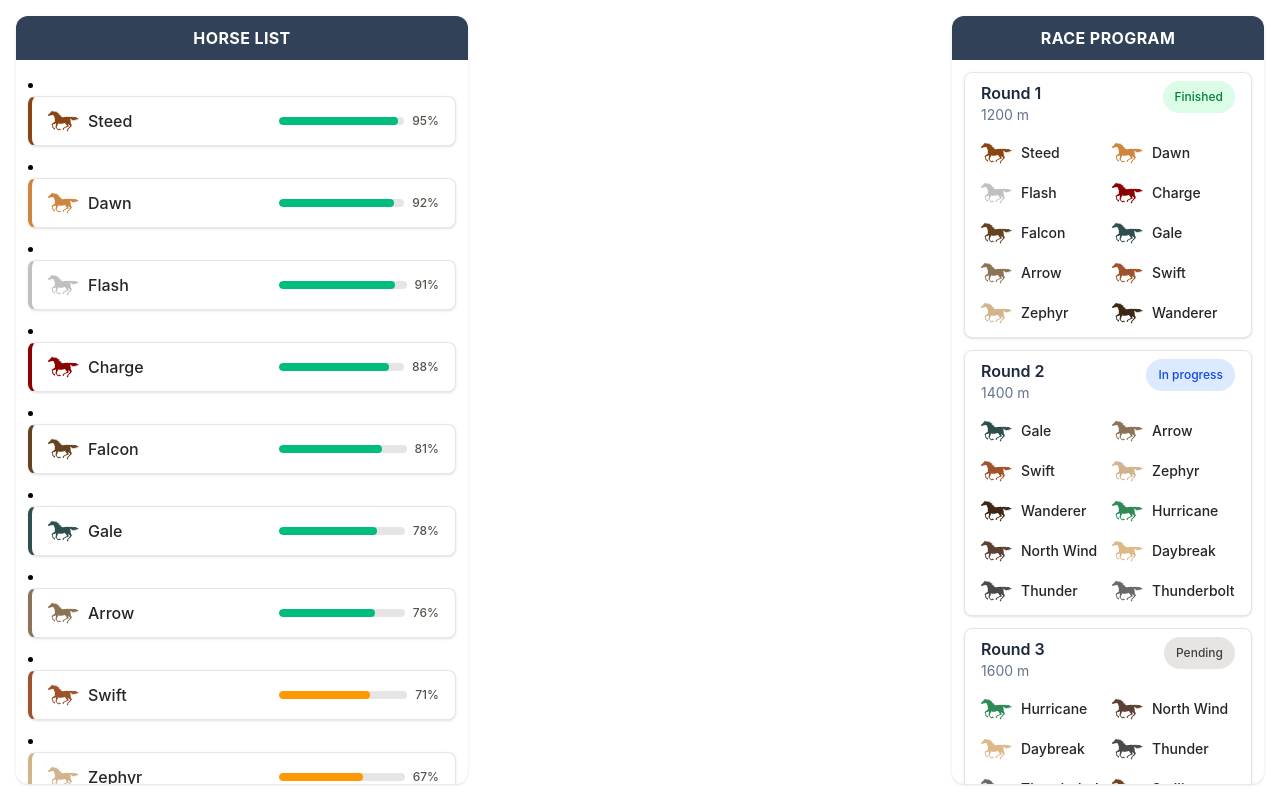
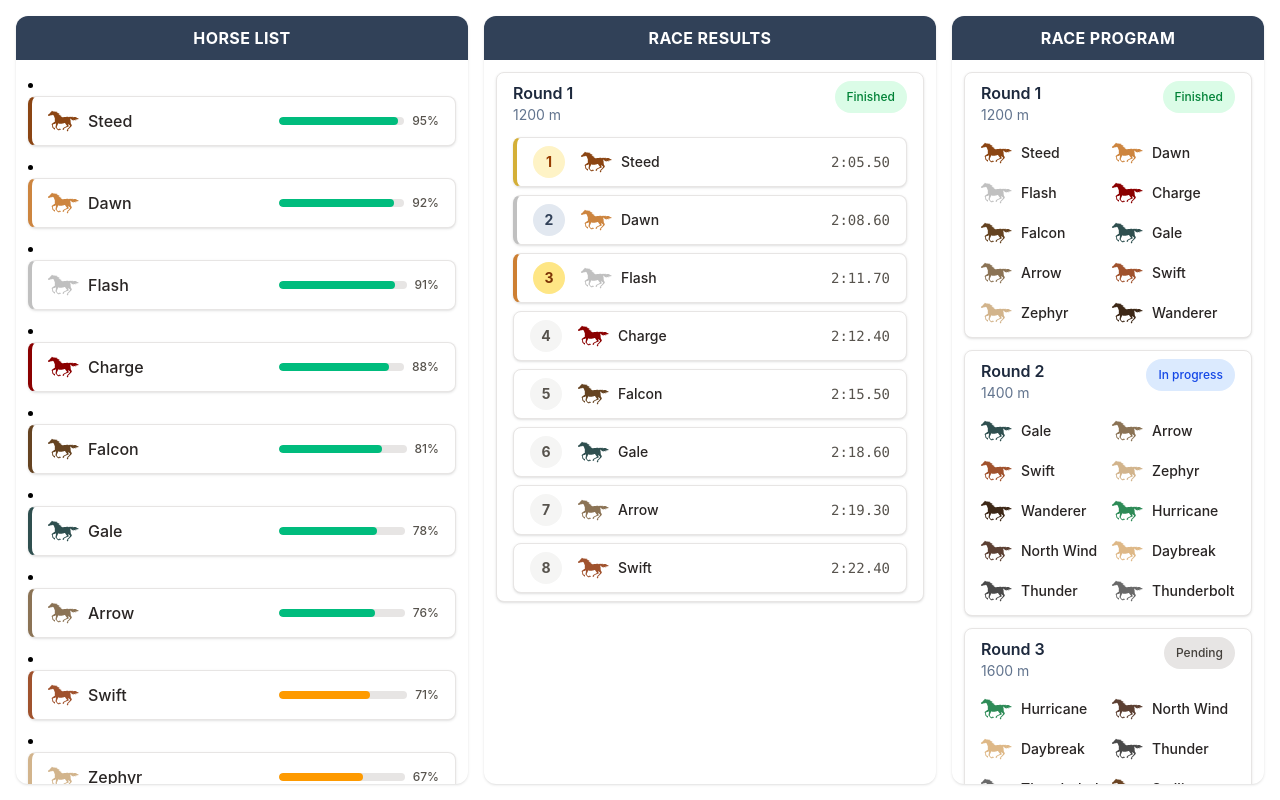
Before and after one commit to szymonmusial/horse-racing-simulator, a Vue app: page / in a window 1280 px wide. Built offline with nearby package versions, Linux system fonts and the light colour scheme.

Commit message:
feat: add race and round result components

```diff
--- /dev/null
+++ b/src/components/race/RaceResults.vue
@@ -0,0 +1,15 @@
+<template>
+  <div v-if="results.length > 0" class="flex flex-col gap-3 p-3">
+    <RoundResult v-for="result in results" :key="result.round.order" :round-results="result" />
+  </div>
+  <div v-else class="p-4 text-center text-stone-500">No round results</div>
+</template>
+
+<script setup lang="ts">
+import { computed } from 'vue'
+import { RoundStatus, type RoundResults } from '@/types/round'
+import RoundResult from '@/components/round/RoundResult.vue'
+
+const props = defineProps<{ roundsResults: RoundResults[] }>()
+const results = computed(() => props.roundsResults.filter(({ round }) => round.status === RoundStatus.FINISHED))
+</script>
--- /dev/null
+++ b/src/components/round/RoundResult.vue
@@ -0,0 +1,16 @@
+<template>
+  <RoundCard :round="roundResults.round">
+    <div v-if="roundResults.results.length > 0" class="flex flex-col gap-2">
+      <RoundResultPosition v-for="result in roundResults.results" :key="result.horse.id" :result="result" />
+    </div>
+    <p v-else class="py-2 text-center text-sm text-stone-500">No results</p>
+  </RoundCard>
+</template>
+
+<script setup lang="ts">
+import type { RoundResults } from '@/types/round'
+import RoundCard from '@/components/round/RoundCard.vue'
+import RoundResultPosition from '@/components/round/RoundResultPosition.vue'
+
+defineProps<{ roundResults: RoundResults }>()
+</script>
--- /dev/null
+++ b/src/components/round/RoundResultPosition.vue
@@ -0,0 +1,32 @@
+<template>
+  <BaseCard :accent-color="getPodiumAccent(result.position)" class="flex items-center gap-4">
+    <span
+      class="flex h-8 w-8 shrink-0 items-center justify-center rounded-full text-sm font-bold"
+      :class="getPositionClass(result.position)"
+    >
+      {{ result.position }}
+    </span>
+    <HorseIdentity :horse="result.horse" class="min-w-0 flex-1 text-sm" />
+    <span class="shrink-0 font-mono text-sm tabular-nums text-stone-600">{{ formatTime(result.timeMs) }} </span>
+  </BaseCard>
+</template>
+
+<script setup lang="ts">
+import type { RoundResult } from '@/types/round'
+import { formatTime } from '@/utils/time'
+import BaseCard from '@/components/base/card/BaseCard.vue'
+import HorseIdentity from '@/components/horse/HorseIdentity.vue'
+
+defineProps<{ result: RoundResult }>()
+
+const PODIUM: Record<number, { accent: string; class: string }> = {
+  1: { accent: '#D4AF37', class: 'bg-amber-100 text-amber-800' },
+  2: { accent: '#C0C0C0', class: 'bg-slate-200 text-slate-700' },
+  3: { accent: '#CD7F32', class: 'bg-amber-200 text-amber-900' },
+}
+
+const DEFAULT_POSITION_CLASS = 'bg-stone-100 text-stone-600'
+
+const getPodiumAccent = (position: number): string | undefined => PODIUM[position]?.accent
+const getPositionClass = (position: number): string => PODIUM[position]?.class ?? DEFAULT_POSITION_CLASS
+</script>
--- /dev/null
+++ b/src/utils/time.ts
@@ -0,0 +1,9 @@
+/**
+ * Formats time in milliseconds as m:ss.cc (minutes:seconds.centiseconds).
+ */
+export const formatTime = (ms: number): string => {
+  const totalSeconds = ms / 1000
+  const minutes = Math.floor(totalSeconds / 60)
+  const seconds = totalSeconds % 60
+  return `${minutes}:${seconds.toFixed(2).padStart(5, '0')}`
+}
--- a/src/views/RaceView.vue
+++ b/src/views/RaceView.vue
@@ -4,7 +4,9 @@
       <HorseCardList :horses="horses" />
     </BasePanel>
 
-    <div class="min-h-0 w-1/3 flex-1 flex flex-col"></div>
+    <BasePanel class="min-h-0 w-1/3 flex-1 flex flex-col" title="Race results">
+      <RaceResults :rounds-results="roundsResults" />
+    </BasePanel>
 
     <BasePanel class="min-h-0 w-1/4 flex flex-col" title="Race program">
       <RaceProgram :rounds="rounds" />
@@ -14,12 +16,13 @@
 
 <script setup lang="ts">
 import type { Horse } from '@/types/horse'
-import type { Round } from '@/types/round'
+import type { Round, RoundResult, RoundResults } from '@/types/round'
 import { RoundStatus } from '@/types/round'
 import { ROUND_DISTANCES } from '@/constants/race'
 import HorseCardList from '@/components/horse/HorseCardList.vue'
 import BasePanel from '@/components/base/panel/BasePanel.vue'
 import RaceProgram from '@/components/race/RaceProgram.vue'
+import RaceResults from '@/components/race/RaceResults.vue'
 
 const horses: Horse[] = [
   { id: 1, name: 'Lightning', color: '#8B4513', condition: 25 },
@@ -82,4 +85,20 @@ const rounds: Round[] = [
     status: RoundStatus.PENDING,
   },
 ]
+
+// Sample results per round – for finished rounds a list of results, for the rest empty
+const buildResultsForRound = (round: Round): RoundResult[] => {
+  if (round.status !== RoundStatus.FINISHED) return []
+  const withTime = round.horses.slice(0, 8).map((horse, index) => ({
+    horse,
+    timeMs: (125.5 + index * 2.3 + (index % 3) * 0.8) * 1000,
+  }))
+  withTime.sort((a, b) => a.timeMs - b.timeMs)
+  return withTime.map((r, i) => ({ ...r, position: i + 1 }))
+}
+
+const roundsResults: RoundResults[] = rounds.map((round) => ({
+  round,
+  results: buildResultsForRound(round),
+}))
 </script>
```
Also changed, not shown: src/types/round.ts (+11 -0 lines).
